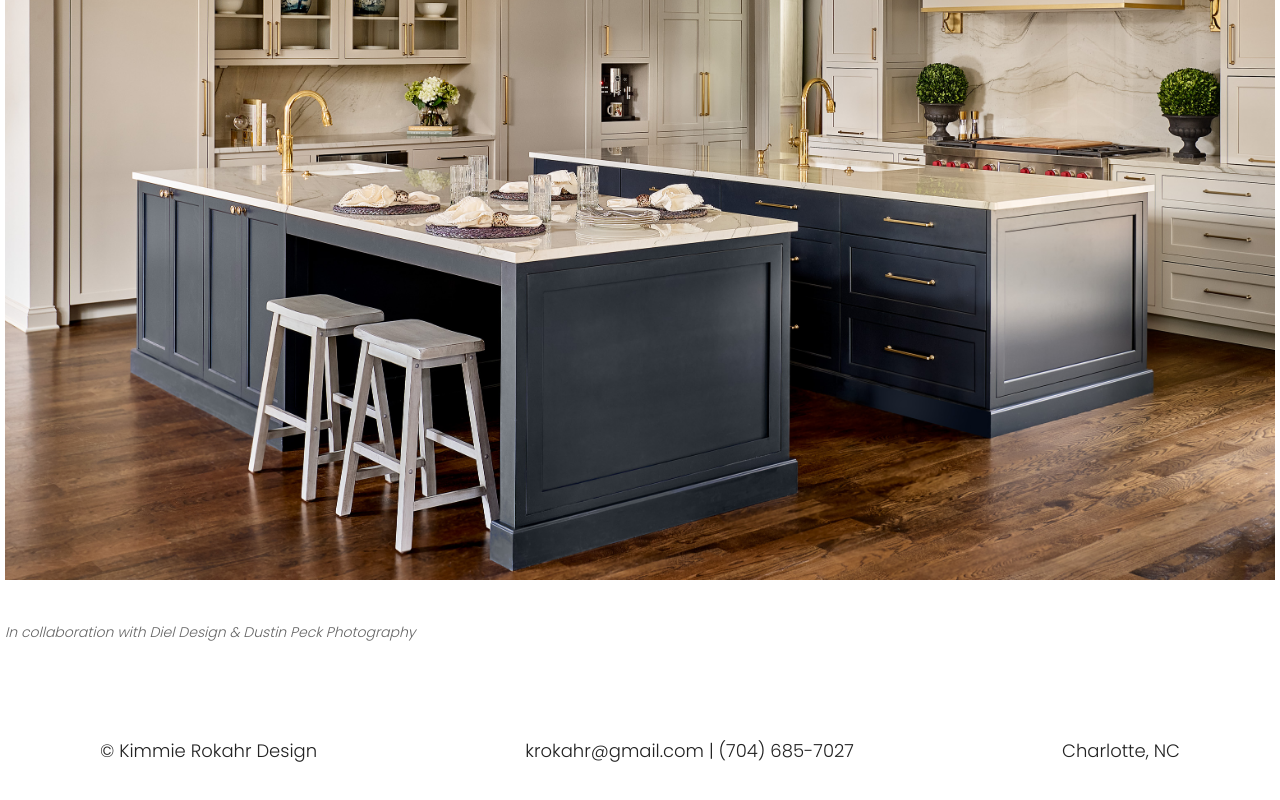
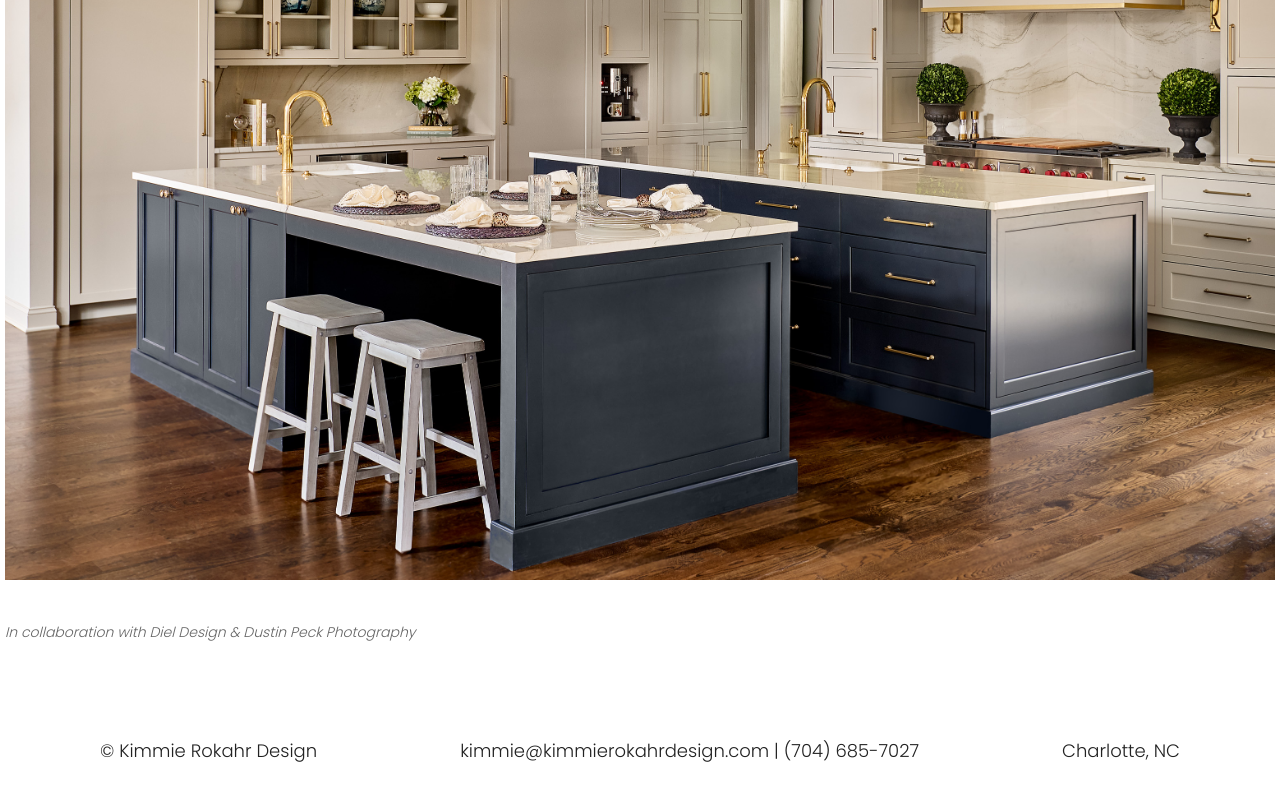
Before and after one commit to axelrokahr/kimmie-rokahr-design, a Next.js app: page /bhoj in a window 1280 px wide. Shown: the part 3883-4683 px from the top of the page. Built offline with nearby package versions, Linux system fonts and the light colour scheme.

Commit message:
Update page.tsx

```diff
--- a/src/app/bhoj/page.tsx
+++ b/src/app/bhoj/page.tsx
@@ -110,7 +110,7 @@ export default function BhojKitchen() {
         <div className="footer-content">
           <span>© Kimmie Rokahr Design</span>
           <span>
-            <a href="mailto:krokahr@gmail.com">krokahr@gmail.com</a> | <a href="tel:+17046857027">(704) 685-7027</a>
+            <a href="mailto:kimmie@kimmierokahrdesign.com">kimmie@kimmierokahrdesign.com</a> | <a href="tel:+17046857027">(704) 685-7027</a>
           </span>
           <span>Charlotte, NC</span>
         </div>
```
